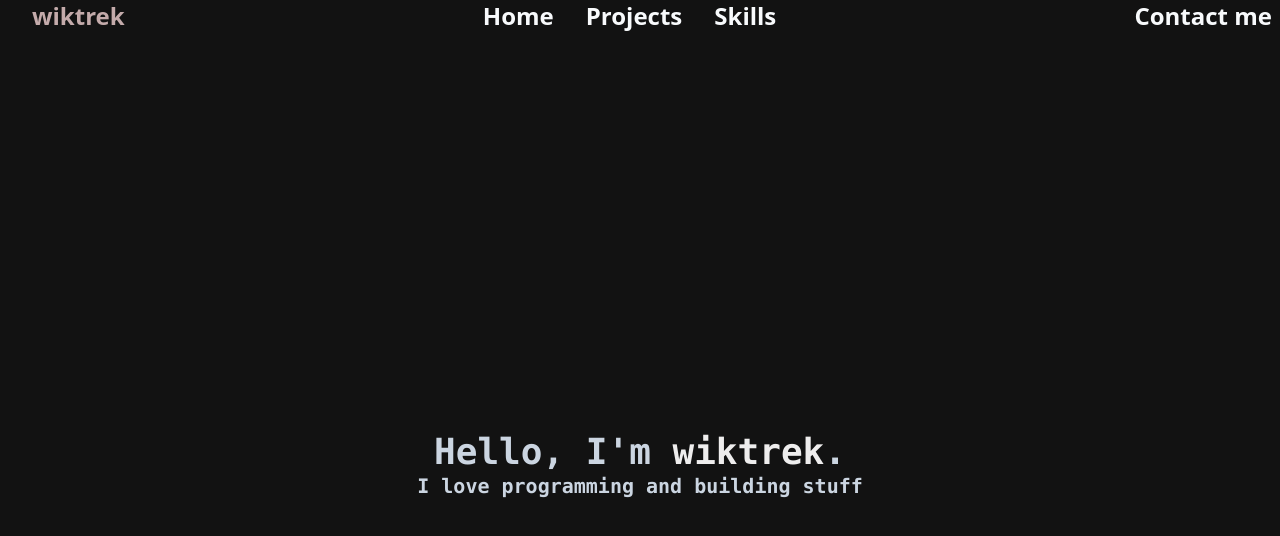
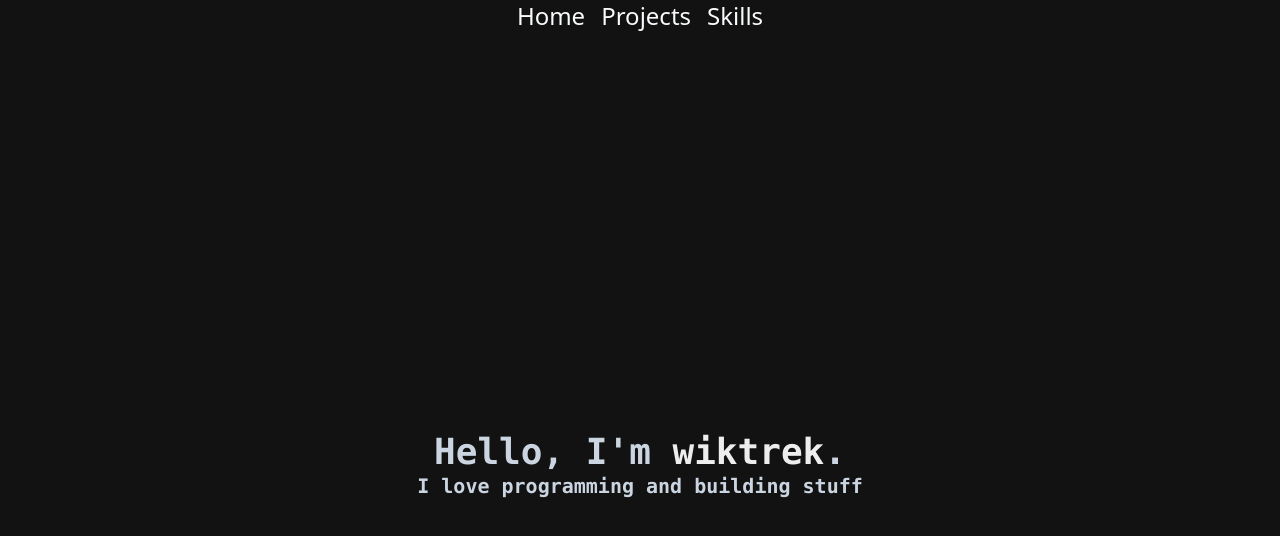
Before and after one commit to wiktrek/wiktrekxyz, an Astro site: page / in a window 1280 px wide. Shown: the top 536 px of the page. Built offline with nearby package versions, Linux system fonts and the light colour scheme; Astro itself is replaced by a stand-in of ours.

Commit message:
feat: changed navbar

```diff
--- a/src/components/NavBar.tsx
+++ b/src/components/NavBar.tsx
@@ -21,21 +21,8 @@ export default function Navbar() {
   const [state, setState] = useState(false);
   return (
     <>
-      <div className="flex top-0 pt-0 sticky justify-between items-center text-md md:text-2xl">
-        <div className="pl-2 md:pl-8">
-          <HoverCard>
-            <HoverCardTrigger
-              className="text-primary hover:text-secondary animate-in transition-all cursor-pointer"
-              href="https://github.com/wiktrek"
-            >
-              wiktrek
-            </HoverCardTrigger>
-            <HoverCardContent className="bg-background border-ring">
-              <Icons />
-            </HoverCardContent>
-          </HoverCard>
-        </div>
-        <div className="space-x-2 md:space-x-8 text-xl md:text-2xl">
+      <div className="flex top-0 pt-0 sticky items-center text-md md:text-2 justify-center font-medium">
+        <div className="text-xl md:text-2xl space-x-4">
           <a
             href="/"
             className="hover:text-secondary animate-in transition-all"
@@ -55,13 +42,6 @@ export default function Navbar() {
             Skills
           </a>
         </div>
-        <a
-          className="pr-2 hover:text-secondary animate-in transition-all"
-          href="https://x.com/wiktrek"
-          target="_blank"
-        >
-          Contact me
-        </a>
       </div>
     </>
   );
```
